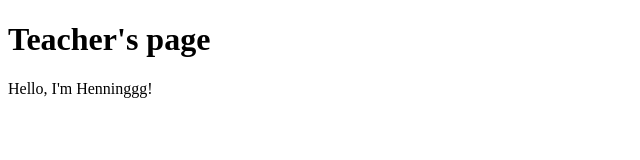
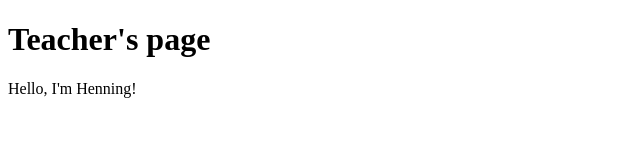
Before and after one commit to AUDL2018/students-testing, a plain HTML site: page teacher/index.html in a window 1280 px wide. Shown: the full height of the page, 0-640 px from the left. Drawn offline with Linux system fonts and the light colour scheme.

Commit message:
Fixed typo

```diff
--- a/teacher/index.html
+++ b/teacher/index.html
@@ -8,6 +8,6 @@
 </head>
 <body>
   <h1>Teacher's page</h1>
-  <p>Hello, I'm Henninggg!</p>
+  <p>Hello, I'm Henning!</p>
 </body>
 </html>
```
